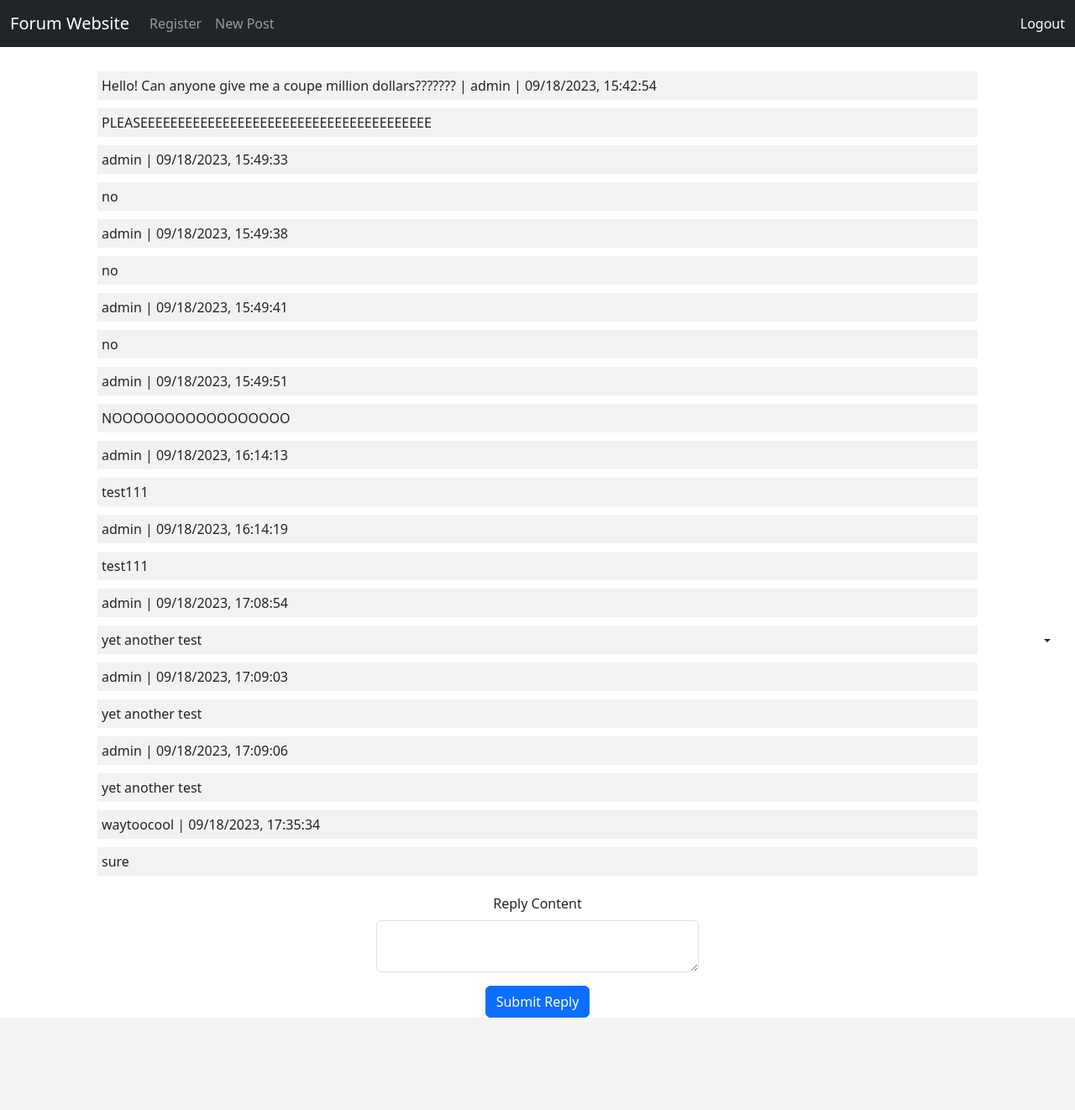
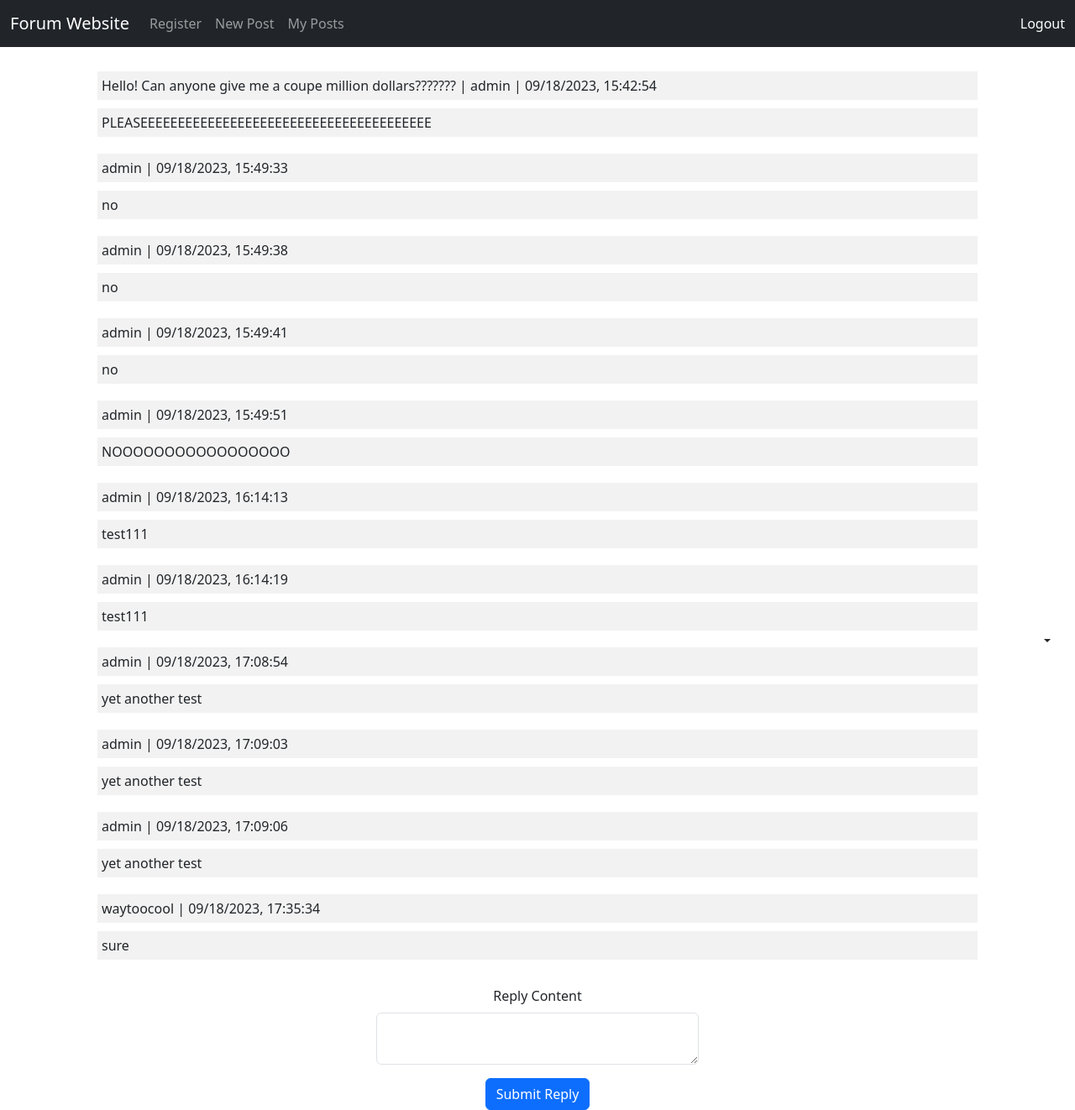
Before and after one commit to sd9550/PythonForumWebsite, a Flask app: page /show_post/1 in a window 1280 px wide. Shown: the whole page at 84% size. Before the commit the page ends 1212 px from the top, so only its background shows below. Run offline with Flask 3, Linux system fonts and the light colour scheme; a user stored in the database is signed in; some libraries are stand-ins or nearby versions.

Commit message:
4th commit - added more user functionality

```diff
--- a/main.py
+++ b/main.py
@@ -4,9 +4,6 @@
 from werkzeug.security import generate_password_hash, check_password_hash
 from flask_login import UserMixin, login_user, LoginManager, login_required, current_user, logout_user
 from forms import CreatePostForm, CreatePostReplyForm
-from sqlalchemy import update
-from sqlalchemy.sql import column
-from sqlalchemy.orm import relationship, mapped_column
 from sqlalchemy.exc import IntegrityError
 import datetime as dt
 import os
@@ -164,6 +161,15 @@
     return render_template("show_post.html", page_title=page_title, post=post, replies=all_replies, form=form, current_user=current_user)
 
 
+@app.route("/my_posts")
+@login_required
+def my_posts():
+    page_title = "My Posts"
+    query = db.session.execute(db.select(Post).where(Post.author_id == current_user.username))
+    posts = query.scalars().all()
+
+    return render_template("my_posts.html", page_title=page_title, posts=posts, current_user=current_user)
+
 @app.route("/logout")
 @login_required
 def logout():
--- a/static/css/style.css
+++ b/static/css/style.css
@@ -10,10 +10,19 @@
     text-align: center;
 }
 
+div#user-posts {
+    margin: 0 auto;
+    width: 50%;
+}
+
 div.index-style {
     background-color: #f2f2f2;
     padding: 5px;
     margin: 5px 0;
+}
+
+div.post-buffer {
+    margin-bottom: 15px;
 }
 
 p.login-error {
--- a/templates/header.html
+++ b/templates/header.html
@@ -58,6 +58,9 @@
         <li class="nav-item">
           <a class="nav-link" href="/new">New Post</a>
         </li>
+        <li class="nav-item">
+          <a class="nav-link" href="/my_posts">My Posts</a>
+        </li>
         {% endif %}
       </ul><p class="login-error">{{ error }} </p>
       {% if current_user.is_authenticated: %}
--- a/templates/show_post.html
+++ b/templates/show_post.html
@@ -4,11 +4,11 @@
 <div id="main-content">
     <div class="row mb-3">
     <div class="col-md-12 themed-grid-col index-style">{{ post.title }} | {{ post.author_id }} | {{ post.date }}</div>
-    <div class="col-md-12 themed-grid-col index-style">{{ post.body }}</div>
+    <div class="col-md-12 themed-grid-col index-style post-buffer">{{ post.body }}</div>
 
     {% for reply in replies %}
         <div class="col-md-12 themed-grid-col index-style">{{ reply.author_id }} | {{ reply.date }}</div>
-        <div class="col-md-12 themed-grid-col index-style">{{ reply.body }}</div>
+        <div class="col-md-12 themed-grid-col index-style post-buffer">{{ reply.body }}</div>
     {% endfor %}
     </div>
 </div>
```
Also changed, not shown: templates/my_posts.html (added, +12 -0 lines), instance/forum.db.
